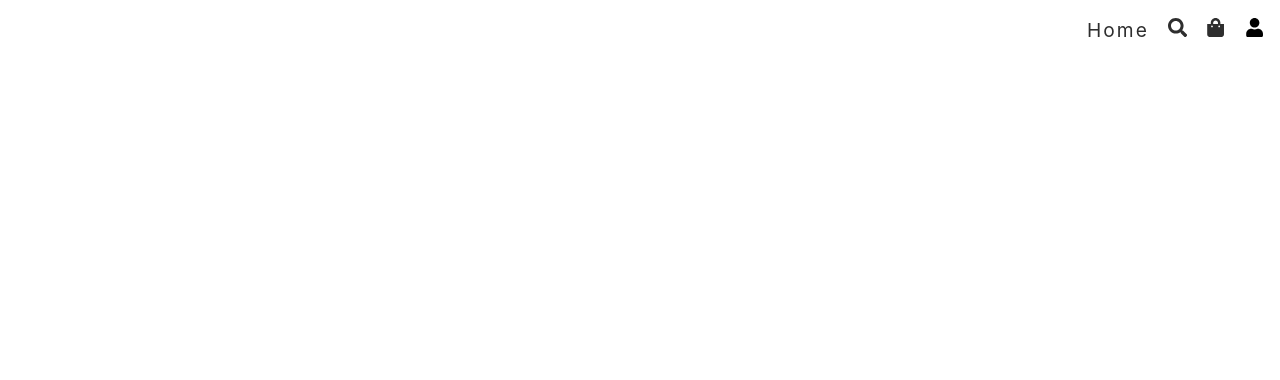
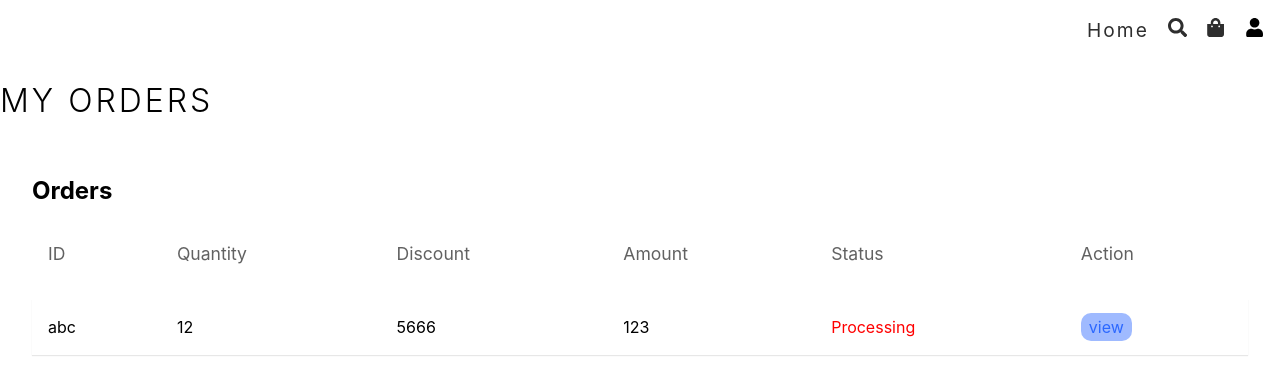
Before and after one commit to shoaAB167/e-commerce, a React (Vite) app: page /orders in a window 1280 px wide. Before the commit this address had no page. Shown: the top 380 px of the page. Built offline with nearby package versions, Linux system fonts and the light colour scheme.

Commit message:
oders page UI

```diff
--- a/src/App.tsx
+++ b/src/App.tsx
@@ -9,6 +9,8 @@
 const Cart = lazy(() => import("./pages/cart"));
 const Shipping = lazy(() => import("./pages/shipping"));
 const Login = lazy(() => import("./pages/login"));
+const Orders = lazy(() => import("./pages/orders"));
+const OrderDetails = lazy(() => import("./pages/order-details"));
 
 //Admin route
 const Dashboard = lazy(() => import("./pages/admin/dashboard"));
@@ -44,6 +46,8 @@
           {/* Logged in users routes */}
           <Route>
             <Route path="/shipping" element={<Shipping />} />
+            <Route path="/orders" element={<Orders />} />
+            <Route path="/order/:id" element={<OrderDetails />} />
           </Route>
 
           {/* Admin user routes */}
--- /dev/null
+++ b/src/pages/order-details.tsx
@@ -0,0 +1,8 @@
+//Code this to show order details
+const OrderDetails = () => {
+  return (
+    <div>order-details</div>
+  )
+}
+
+export default OrderDetails
--- /dev/null
+++ b/src/pages/orders.tsx
@@ -0,0 +1,50 @@
+import { ReactElement, useState } from "react";
+import TableHOC from "../components/admin/TableHOC";
+import { Column } from "react-table";
+import { Link } from "react-router-dom";
+type DataType = {
+  _id: string;
+  amount: number;
+  quantity: number;
+  discount: number;
+  status: ReactElement; //ReactElement = any html tag
+  action: ReactElement;
+};
+
+const column: Column<DataType>[] = [
+  { Header: "ID", accessor: "_id" },
+  { Header: "Quantity", accessor: "quantity" },
+  { Header: "Discount", accessor: "discount" },
+  { Header: "Amount", accessor: "amount" },
+  { Header: "Status", accessor: "status" },
+  { Header: "Action", accessor: "action" },
+];
+
+const Orders = () => {
+  const [rows, setRows] = useState<DataType[]>([
+    {
+      _id: "abc",
+      amount: 123,
+      quantity: 12,
+      discount: 5666,
+      status: <span className="red">Processing</span>, //ReactElement = any html tag
+      action: <Link to={`/order/abc`}>view</Link>,
+    },
+  ]);
+
+  const Table = TableHOC<DataType>(
+    column,
+    rows,
+    "dashboard-product-box",
+    "Orders",
+    rows.length > 6 ? true : false
+  )();
+  return (
+    <div className="container">
+      <h1>My orders</h1>
+      {Table}
+    </div>
+  );
+};
+
+export default Orders;
--- a/src/styles/app.scss
+++ b/src/styles/app.scss
@@ -45,6 +45,24 @@
 @import "admin-styles/dashboardapp";
 @import "admin-styles/mediaquery";
 
+.container {
+  max-width: 1367px;
+  width: 100%;
+  margin: auto;
+  overflow: auto;
+  > h1 {
+    @include heading;
+    margin: 1rem 0;
+    text-align: left
+  }
+}
+
+.headings {
+  @include heading;
+  margin: 1rem 0;
+  text-align: center;
+}
+
 .header {
   @include flex(row, flex-end, stretch, 1.2rem);
   padding: 1rem;
@@ -78,12 +96,6 @@
       @include flex(column, flex-start, center, 0.25 rem);
     }
   }
-}
-
-.headings {
-  @include heading;
-  margin: 1rem 0;
-  text-align: center;
 }
 
 .admin-container {
```
